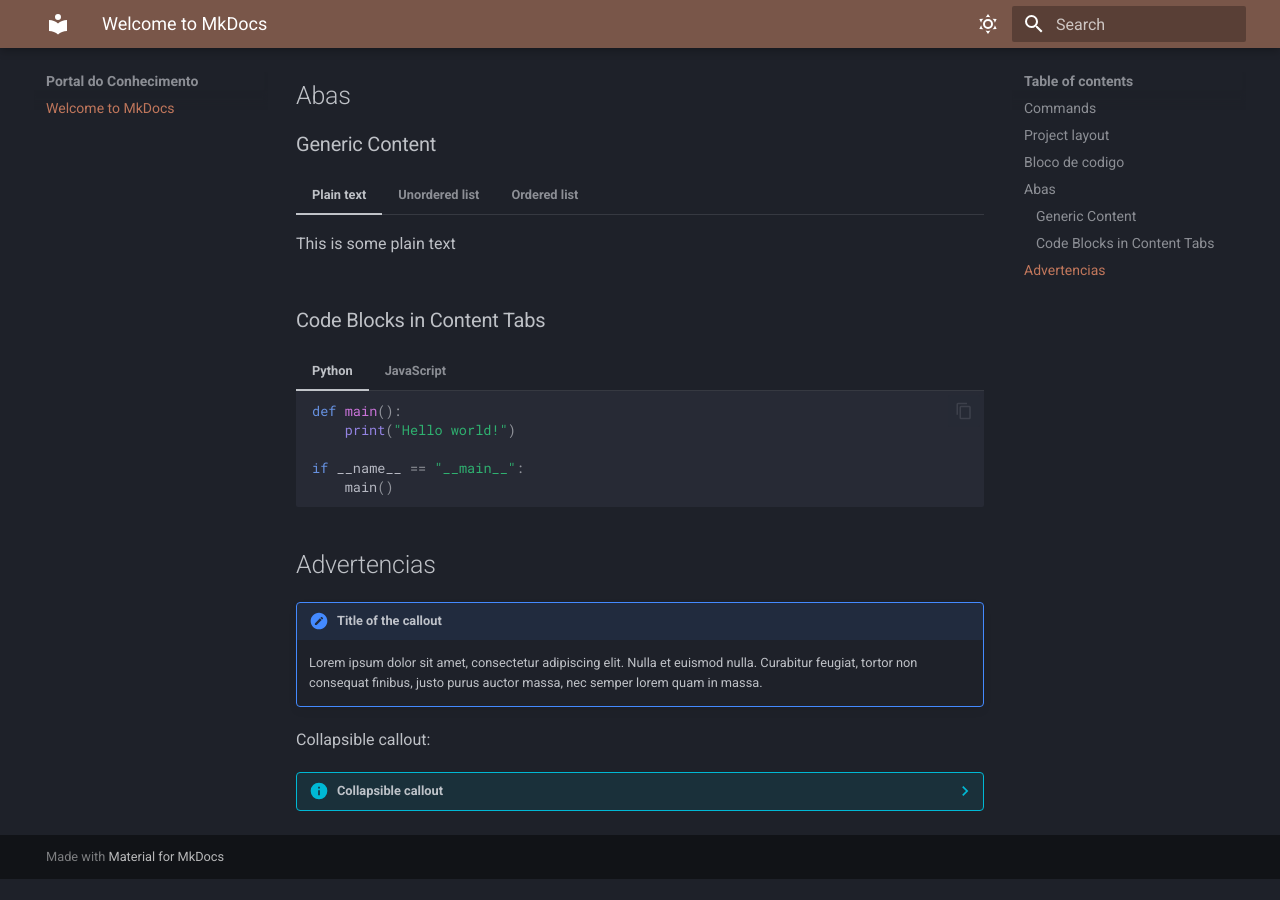
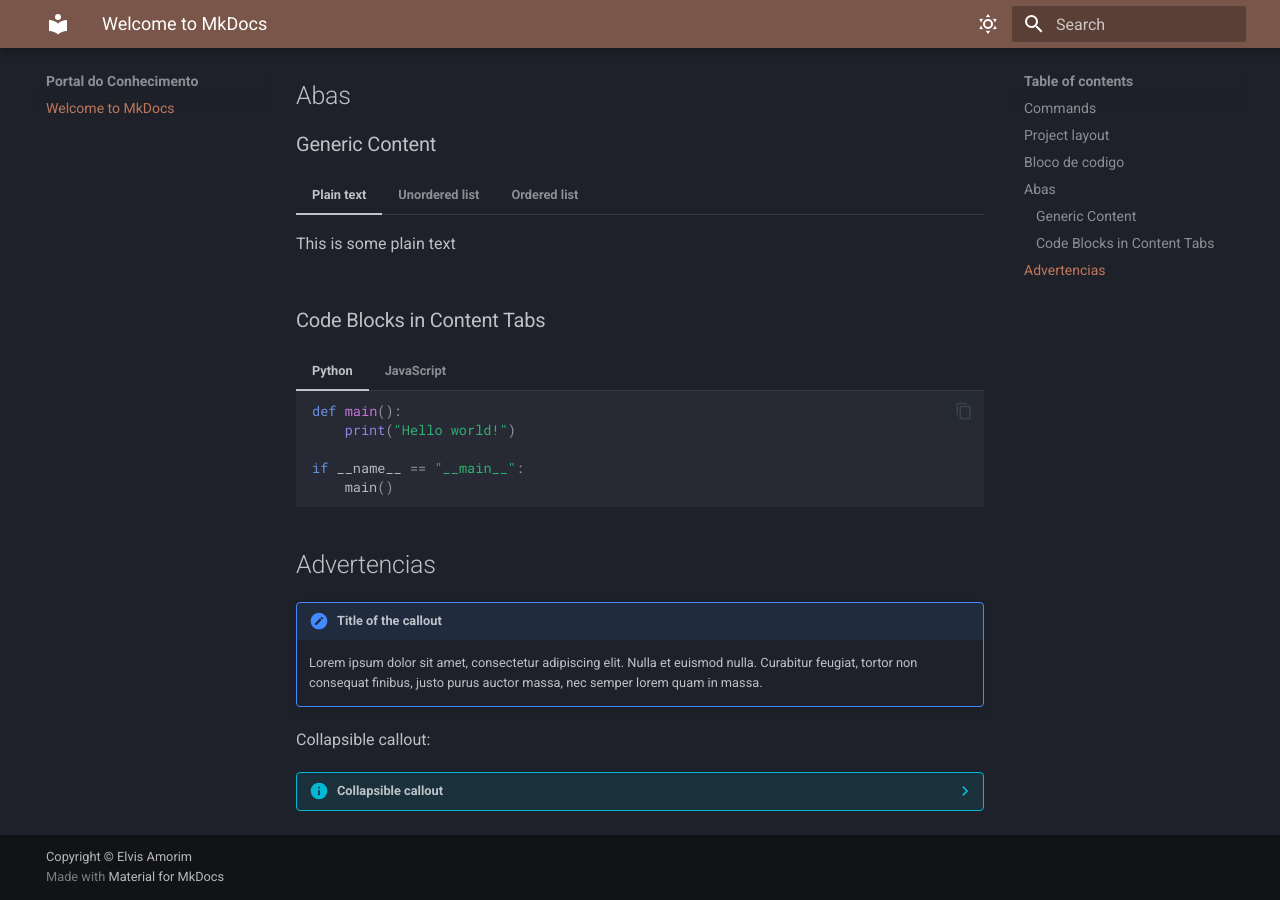
Before and after one commit to ElvisAmorim/base-conhecimento, an MkDocs documentation site: the page built from docs/index.md, in a window 1280 px wide and 900 px high, scrolled down 859 px. Built offline with MkDocs 1.6.1 and Material for MkDocs 9.7.7, drawn with Linux system fonts in a browser that asks for light colours; before the commit the page ends 1738 px from its top, so only the background shows below that.

Commit message:
Publicacao gitpages

```diff
--- a/mkdocs.yml
+++ b/mkdocs.yml
@@ -56,8 +56,9 @@ markdown_extensions:
   - admonition
   - pymdownx.details
 
-extra:
-  # social:
-  #   - icon: simple/linkedin
-  #     link: https://www.linkedin.com/in/elvis-amorim/
-  copyright: Copyright &copy; 2024 James Willett
+# extra:
+# social:
+#   - icon: simple/linkedin
+#     link: https://www.linkedin.com/in/elvis-amorim/
+
+copyright: Copyright &copy; Elvis Amorim
```
Also changed, not shown: 1 other file.
